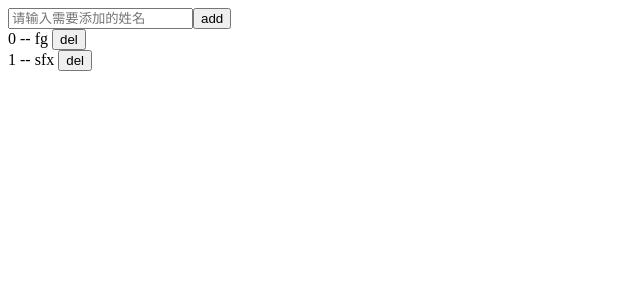
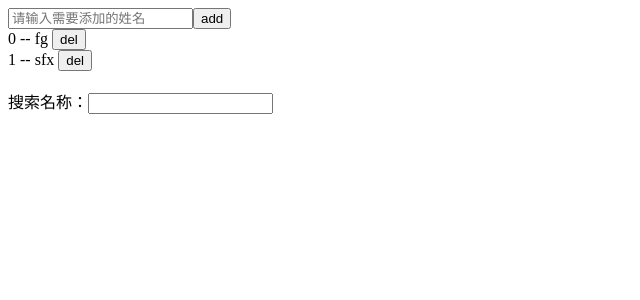
Before and after one commit to leejunjay/leejunjay.github.io, a Vue app: page / in a window 1280 px wide. Shown: the top 300 px of the page, without its empty margins (0-640 px from the left). Built offline with nearby package versions, Linux system fonts and the light colour scheme.

Commit message:
Update todolist.vue

```diff
--- a/src/components/todolist.vue
+++ b/src/components/todolist.vue
@@ -4,6 +4,10 @@
     <button @click="submitData">add</button>
     <div v-for="(p,index) in list" :key="index">
       {{index}} -- {{p.name}} <button @click="deleteName">del</button>
+    </div>
+    <br/>
+    <div>
+      搜索名称：<input v-model="searchName" type="text" @keyup="searchNamef()"/>
     </div>
   </div>
 </template>
@@ -14,6 +18,7 @@
         data() {
             return {
                 addName:'',
+                searchName:'',
                 list:[{name: 'fg'},{name:'sfx'}]
             }
         },methods: {
@@ -22,6 +27,9 @@
             },
             deleteName($event) {
                 this.list.splice($event.index,1)
+            },
+            searchNamef($event) {
+                this.list.filter(p=> p.name.indexOf(p) !== -1)
             }
         }
     }
```
